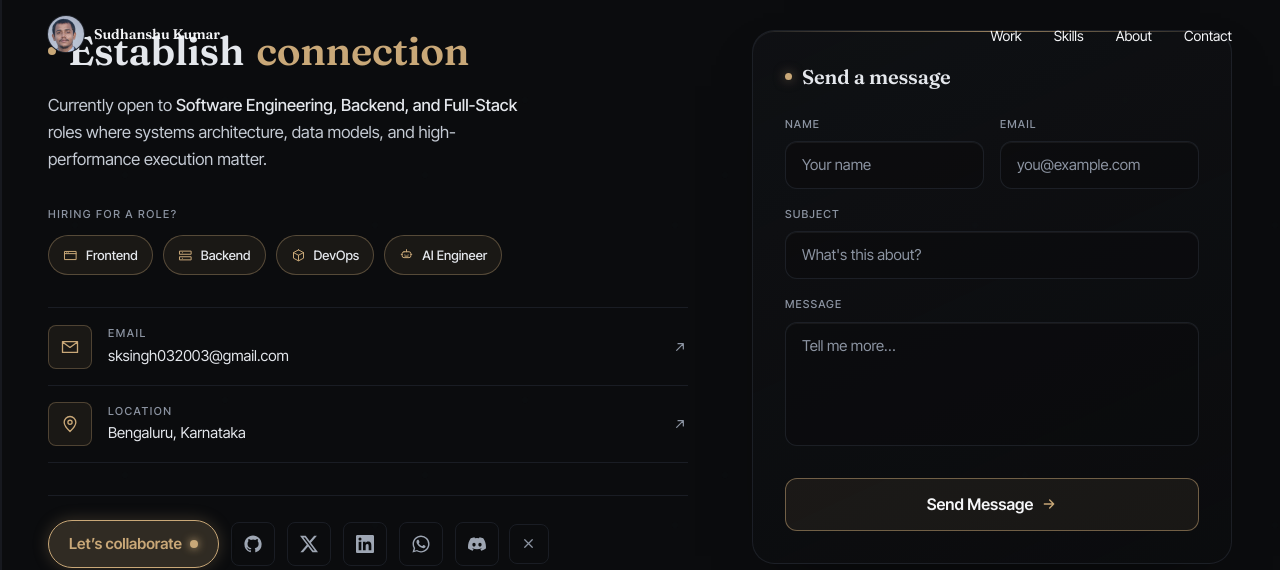
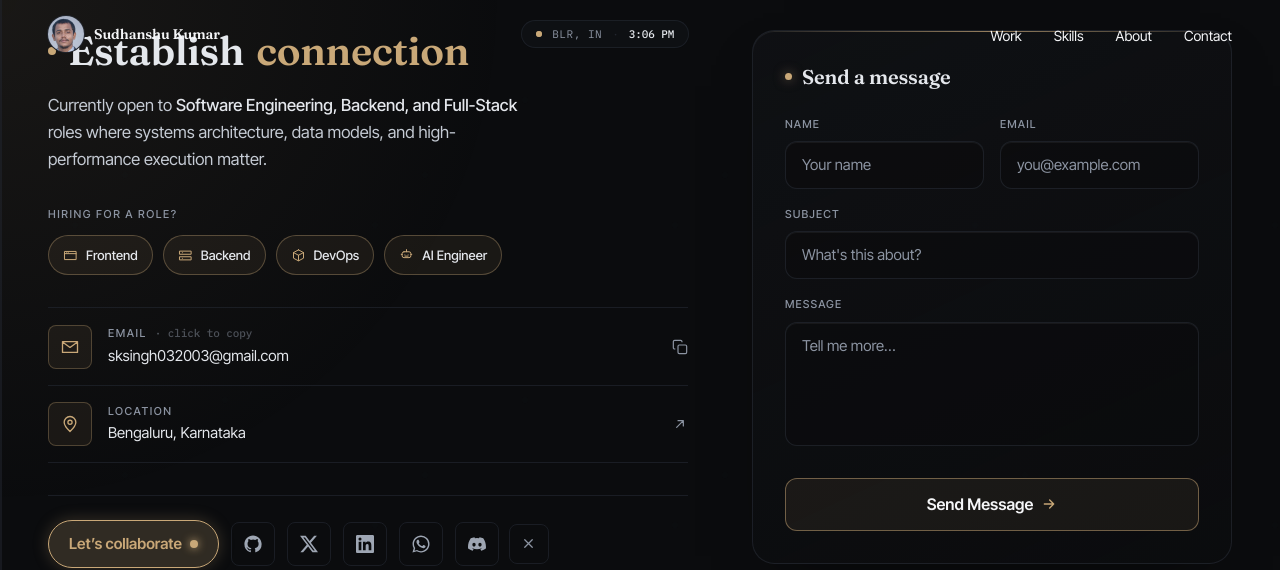
Before and after one commit to sudhanshukumar03/portfolio, a Next.js app in the folder web/: page / in a window 1280 px wide. Both pictures are taken after a click on the button "Click to hold channels steady". Shown: the part 5597-6167 px from the top of the page. Built offline with nearby package versions, Linux system fonts and the light colour scheme; no server answers.

Commit message:
feat: add ambient cursor aura, live IST presence ticker, spotlight card borders, and tactile copy feedback

```diff
--- a/web/src/app/page.tsx
+++ b/web/src/app/page.tsx
@@ -1,3 +1,4 @@
+import { AmbientAura } from "@/components/ui/AmbientAura";
 import { PageShell } from "@/components/layout/PageShell";
 import { Nav } from "@/components/layout/Nav";
 import { ScrollProgress } from "@/components/ui/ScrollProgress";
@@ -16,6 +17,7 @@ import { Footer } from "@/components/sections/Footer";
 export default function Home() {
   return (
     <>
+      <AmbientAura />
       <ScrollProgress />
       <Nav />
       <main>
--- a/web/src/components/layout/Nav.tsx
+++ b/web/src/components/layout/Nav.tsx
@@ -13,6 +13,38 @@ const SECTIONS = [
   { id: "about", label: "About" },
   { id: "contact", label: "Contact" },
 ] as const;
+
+function LivePresence() {
+  const [time, setTime] = useState<string>("");
+
+  useEffect(() => {
+    const update = () => {
+      const now = new Date();
+      const formatted = new Intl.DateTimeFormat("en-US", {
+        timeZone: "Asia/Kolkata",
+        hour: "numeric",
+        minute: "2-digit",
+        hour12: true,
+      }).format(now);
+      setTime(formatted);
+    };
+    update();
+    const interval = setInterval(update, 10000);
+    return () => clearInterval(interval);
+  }, []);
+
+  return (
+    <div className="hidden items-center gap-2.5 rounded-full border border-[color-mix(in_srgb,var(--color-border)_70%,transparent)] bg-[color-mix(in_srgb,var(--color-surface)_60%,transparent)] px-3.5 py-1 text-[11px] font-mono text-[var(--color-muted)] backdrop-blur-md md:flex">
+      <span className="relative flex h-1.5 w-1.5">
+        <span className="absolute inline-flex h-full w-full animate-ping rounded-full bg-[var(--color-accent)] opacity-75" />
+        <span className="relative inline-flex h-1.5 w-1.5 rounded-full bg-[var(--color-accent)]" />
+      </span>
+      <span className="tracking-wider">BLR, IN</span>
+      <span className="text-[var(--color-border)]">·</span>
+      <span className="font-medium text-[var(--color-heading)] tabular-nums">{time || "IST"}</span>
+    </div>
+  );
+}
 
 export function Nav() {
   const [solid, setSolid] = useState(false);
@@ -79,6 +111,9 @@ export function Nav() {
             <span className="hidden min-[420px]:inline">{profile.name}</span>
           </a>
 
+          {/* Center presence indicator */}
+          <LivePresence />
+
           {/* Links — a simple row at every width. Label text stays --text-primary
               always; the active section is signalled by a non-text accent dot.
               Vertical padding (offset by -my) lifts each tap target to ~44px
--- a/web/src/components/sections/Contact.tsx
+++ b/web/src/components/sections/Contact.tsx
@@ -1,15 +1,13 @@
+"use client";
+
+import { useState } from "react";
 import { Reveal } from "@/components/ui/Reveal";
 import { ContactForm } from "@/components/ui/ContactForm";
 import { HireRoles } from "@/components/ui/HireRoles";
 import { CollaborateCTA } from "@/components/sections/CollaborateCTA";
 import { profile } from "@/content/site";
 
-// Contact — the closing moment. Key ideas pulled from the reference: a warm
-// "let's build something together" headline with a single copper accent word, a
-// short invitation, and structured contact rows (email / phone / location) that
-// read as real routes. The extras (message form, imagery, reply-time badges,
-// handwritten flourish) are dropped — on a static site the honest CTA is the
-// direct channels, not a form with nowhere to POST.
+// Contact — the closing moment. Structured direct channels with instant tactile feedback.
 const ROWS: { label: string; value: string; href: string; tint: string; icon: React.ReactNode }[] = [
   {
     label: "Email",
@@ -32,6 +30,35 @@ const ROWS: { label: string; value: string; href: string; tint: string; icon: Re
 ];
 
 export function Contact() {
+  const [copied, setCopied] = useState(false);
+
+  const copyEmail = async (e: React.MouseEvent) => {
+    e.preventDefault();
+    try {
+      if (navigator.clipboard?.writeText) {
+        await navigator.clipboard.writeText(profile.links.email);
+      } else {
+        throw new Error("Clipboard API unavailable");
+      }
+    } catch {
+      // Fallback for environments where clipboard API is restricted
+      try {
+        const el = document.createElement("textarea");
+        el.value = profile.links.email;
+        el.setAttribute("readonly", "");
+        el.style.position = "absolute";
+        el.style.left = "-9999px";
+        document.body.appendChild(el);
+        el.select();
+        document.execCommand("copy");
+        document.body.removeChild(el);
+      } catch {
+        // Silently continue to set visual feedback
+      }
+    }
+    setCopied(true);
+    setTimeout(() => setCopied(false), 3200);
+  };
   return (
     <section id="contact" className="flex min-h-svh scroll-mt-24 flex-col justify-center py-12">
       <div className="grid grid-cols-1 items-start gap-10 lg:grid-cols-[1fr_minmax(0,30rem)] lg:gap-16">
@@ -59,14 +86,18 @@ export function Contact() {
           {/* Contact routes — real channels as tidy, hairline-divided rows. */}
           <Reveal delay={200}>
             <ul className="mt-8 max-w-2xl border-t border-[color-mix(in_srgb,var(--color-border)_70%,transparent)]">
-              {ROWS.map((r) => (
+              {ROWS.map((r) => {
+                const isEmail = r.label === "Email";
+                return (
                   <li key={r.label} className="border-b border-[color-mix(in_srgb,var(--color-border)_70%,transparent)]">
                     <a
                       href={r.href}
+                      onClick={isEmail ? copyEmail : undefined}
                       target={r.href.startsWith("http") ? "_blank" : undefined}
                       rel={r.href.startsWith("http") ? "noopener noreferrer" : undefined}
                       style={{ ["--rt" as string]: r.tint }}
-                    className="focus-accent group flex items-center gap-4 py-4 transition-colors"
+                      className="focus-accent group flex items-center gap-4 py-4 transition-colors cursor-pointer"
+                      title={isEmail ? "Click to copy email address" : undefined}
                     >
                       <span className="grid h-11 w-11 flex-none place-items-center rounded-lg border border-[color-mix(in_srgb,var(--rt)_30%,transparent)] bg-[color-mix(in_srgb,var(--rt)_8%,transparent)] text-[var(--rt)] transition-colors group-hover:border-[color-mix(in_srgb,var(--rt)_60%,transparent)] group-hover:bg-[color-mix(in_srgb,var(--rt)_14%,transparent)]">
                         <svg viewBox="0 0 24 24" width={20} height={20} aria-hidden="true">
@@ -74,13 +105,38 @@ export function Contact() {
                         </svg>
                       </span>
                       <span className="min-w-0 flex-1">
-                      <span className="block font-sans text-[11px] font-medium uppercase tracking-[0.14em] text-[var(--color-muted)]">
-                        {r.label}
+                        <span className="flex items-center gap-2 font-sans text-[11px] font-medium uppercase tracking-[0.14em] text-[var(--color-muted)]">
+                          <span>{r.label}</span>
+                          {isEmail && (
+                            <span
+                              className={`font-mono text-[11px] lowercase tracking-normal font-medium transition-all duration-200 ${
+                                copied
+                                  ? "text-[var(--color-accent)] opacity-100"
+                                  : "text-[var(--color-muted)] opacity-50 group-hover:opacity-100"
+                              }`}
+                            >
+                              {copied ? "✓ copied to clipboard" : "· click to copy"}
+                            </span>
+                          )}
                         </span>
                         <span className="block truncate text-[15px] text-[var(--color-heading)] transition-colors group-hover:text-[var(--color-text)]">
                           {r.value}
                         </span>
                       </span>
+                      {isEmail ? (
+                        <span className="flex-none font-mono text-[11px] text-[var(--color-muted)] transition-colors group-hover:text-[var(--color-accent)]">
+                          {copied ? (
+                            <svg viewBox="0 0 24 24" width={16} height={16} aria-hidden="true" className="text-[var(--color-accent)]">
+                              <path d="M20 6L9 17l-5-5" stroke="currentColor" strokeWidth="2" fill="none" strokeLinecap="round" strokeLinejoin="round" />
+                            </svg>
+                          ) : (
+                            <svg viewBox="0 0 24 24" width={16} height={16} aria-hidden="true" className="text-[var(--color-muted)] transition-colors group-hover:text-[var(--color-accent)]">
+                              <rect x="9" y="9" width="13" height="13" rx="2" ry="2" stroke="currentColor" strokeWidth="1.8" fill="none" />
+                              <path d="M5 15H4a2 2 0 0 1-2-2V4a2 2 0 0 1 2-2h9a2 2 0 0 1 2 2v1" stroke="currentColor" strokeWidth="1.8" fill="none" />
+                            </svg>
+                          )}
+                        </span>
+                      ) : (
                         <svg
                           viewBox="0 0 24 24"
                           width={16}
@@ -90,9 +146,11 @@ export function Contact() {
                         >
                           <path d="M7 17L17 7M9 7h8v8" stroke="currentColor" strokeWidth="1.8" fill="none" strokeLinecap="round" strokeLinejoin="round" />
                         </svg>
+                      )}
                     </a>
                   </li>
-              ))}
+                );
+              })}
             </ul>
           </Reveal>
 
--- a/web/src/components/sections/Work.tsx
+++ b/web/src/components/sections/Work.tsx
@@ -145,8 +145,33 @@ function ProjectSpread({
   position: number;
   total: number;
 }) {
+  const onMouseMove = (e: React.MouseEvent<HTMLDivElement>) => {
+    const el = e.currentTarget;
+    const r = el.getBoundingClientRect();
+    el.style.setProperty("--card-mx", `${(e.clientX - r.left).toFixed(1)}px`);
+    el.style.setProperty("--card-my", `${(e.clientY - r.top).toFixed(1)}px`);
+  };
+
   return (
-    <article className="work-card relative grid content-center overflow-hidden rounded-2xl border border-[var(--color-border)] bg-[var(--color-surface)] p-6 shadow-[0_1px_0_inset_rgba(255,255,255,0.08),0_24px_50px_-20px_rgba(0,0,0,0.6)] sm:p-8 md:p-10 lg:p-12">
+    <article
+      onMouseMove={onMouseMove}
+      className="work-card group relative grid content-center overflow-hidden rounded-2xl border border-[var(--color-border)] bg-[var(--color-surface)] p-6 shadow-[0_1px_0_inset_rgba(255,255,255,0.08),0_24px_50px_-20px_rgba(0,0,0,0.6)] transition-all duration-300 sm:p-8 md:p-10 lg:p-12"
+    >
+      {/* Interactive cursor spotlight border sheen */}
+      <div
+        aria-hidden="true"
+        className="pointer-events-none absolute inset-0 z-20 rounded-2xl opacity-0 transition-opacity duration-300 group-hover:opacity-100"
+        style={{
+          background:
+            "radial-gradient(460px circle at var(--card-mx, 50%) var(--card-my, 50%), color-mix(in srgb, var(--color-accent) 26%, transparent), transparent 70%)",
+          mask: "linear-gradient(#fff 0 0) content-box, linear-gradient(#fff 0 0)",
+          WebkitMask: "linear-gradient(#fff 0 0) content-box, linear-gradient(#fff 0 0)",
+          maskComposite: "exclude",
+          WebkitMaskComposite: "xor",
+          padding: "1px",
+        }}
+      />
+
       {/* Ghost architectural watermark numeral */}
       <span
         aria-hidden="true"
--- /dev/null
+++ b/web/src/components/ui/AmbientAura.tsx
@@ -0,0 +1,66 @@
+"use client";
+
+import { useEffect, useRef } from "react";
+
+// Ambient Mouse Light Aura — a soft, atmospheric copper luminescence that glides
+// across the deep obsidian substrate behind content. Lerped smoothly with
+// requestAnimationFrame so movement feels silky and physical, never jittery.
+export function AmbientAura() {
+  const auraRef = useRef<HTMLDivElement | null>(null);
+
+  useEffect(() => {
+    const el = auraRef.current;
+    if (!el) return;
+
+    // Check for reduced motion or touch-only devices
+    if (window.matchMedia?.("(prefers-reduced-motion: reduce)").matches) return;
+    if (window.matchMedia?.("(pointer: coarse)").matches) return;
+
+    let targetX = window.innerWidth / 2;
+    let targetY = window.innerHeight * 0.3;
+    let currentX = targetX;
+    let currentY = targetY;
+    let rafId = 0;
+    let isMoving = false;
+
+    const onPointerMove = (e: PointerEvent) => {
+      targetX = e.clientX;
+      targetY = e.clientY;
+      if (!isMoving) {
+        isMoving = true;
+        el.style.opacity = "1";
+      }
+    };
+
+    const update = () => {
+      // Smooth linear interpolation (lerp factor 0.08 for fluid inertia)
+      currentX += (targetX - currentX) * 0.08;
+      currentY += (targetY - currentY) * 0.08;
+
+      el.style.setProperty("--aura-x", `${currentX.toFixed(1)}px`);
+      el.style.setProperty("--aura-y", `${currentY.toFixed(1)}px`);
+
+      rafId = requestAnimationFrame(update);
+    };
+
+    window.addEventListener("pointermove", onPointerMove, { passive: true });
+    rafId = requestAnimationFrame(update);
+
+    return () => {
+      window.removeEventListener("pointermove", onPointerMove);
+      cancelAnimationFrame(rafId);
+    };
+  }, []);
+
+  return (
+    <div
+      ref={auraRef}
+      aria-hidden="true"
+      className="pointer-events-none fixed inset-0 z-0 overflow-hidden opacity-0 transition-opacity duration-700 motion-reduce:hidden"
+      style={{
+        background:
+          "radial-gradient(750px circle at var(--aura-x, 50vw) var(--aura-y, 30vh), color-mix(in srgb, var(--color-accent) 7.5%, transparent), transparent 68%)",
+      }}
+    />
+  );
+}
```
Lines whose indentation alone changed are shown as unchanged.
